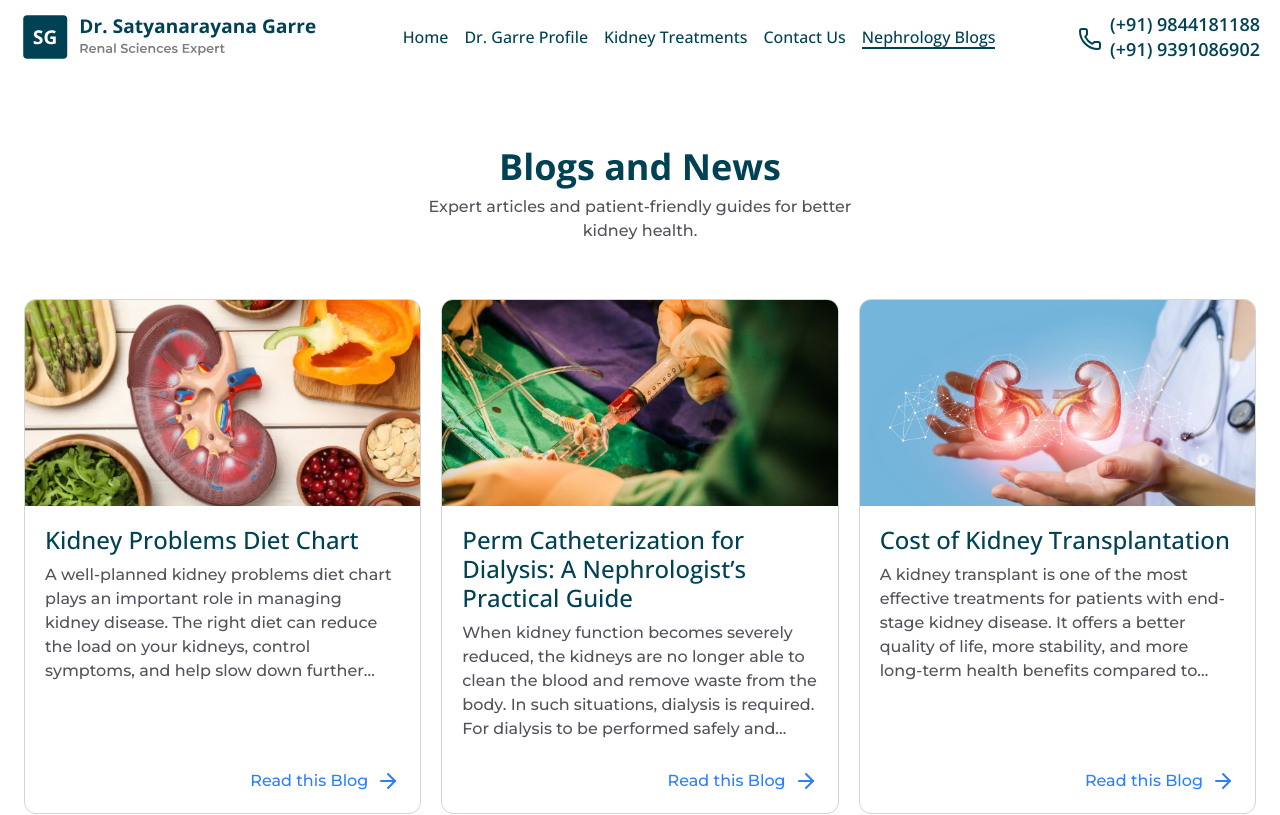
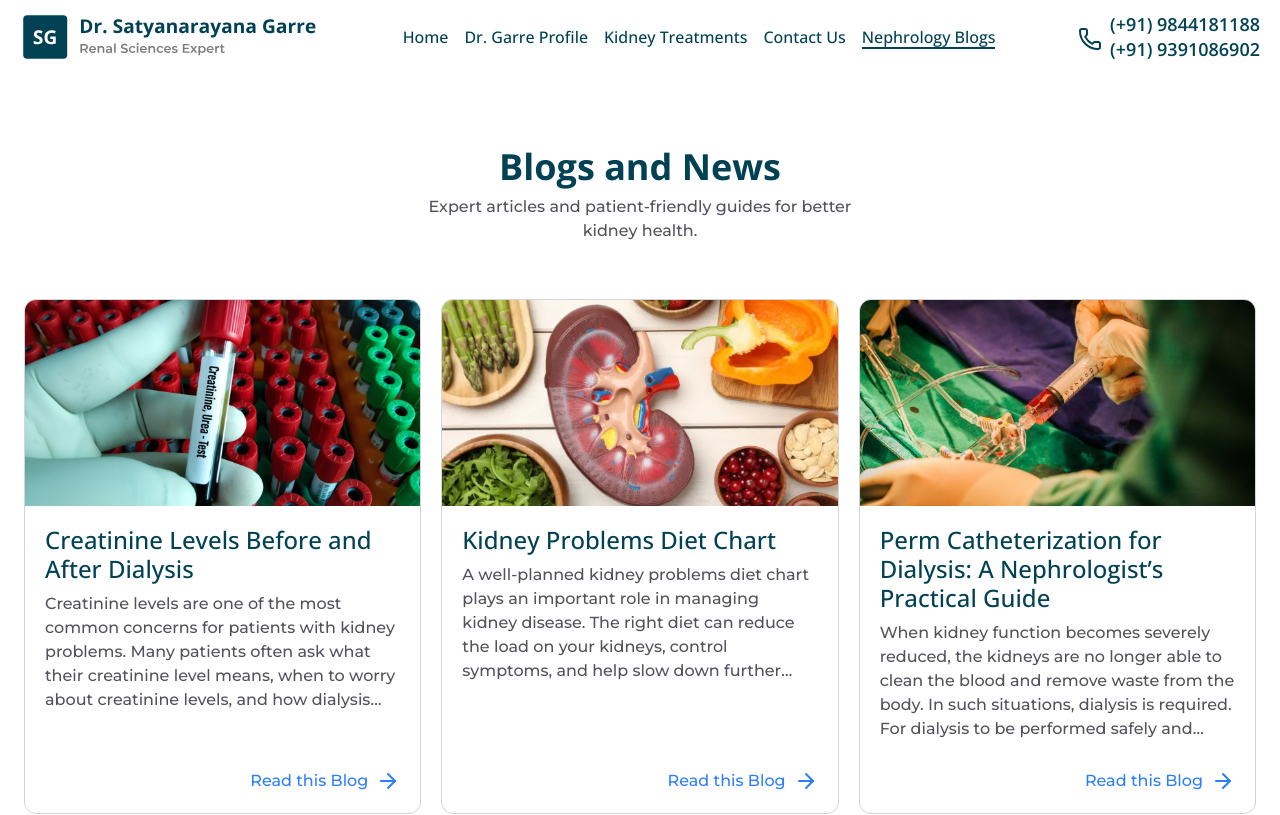
Before and after one commit to priyesshrai/dr-satyanarayana, a Next.js app: page /blogs in a window 1280 px wide. Shown: the top 815 px of the page. Built offline with nearby package versions, Linux system fonts and the light colour scheme.

Commit message:
Add blog post on creatinine levels before and after dialysis

```diff
--- /dev/null
+++ b/src/app/blogs/creatinine-levels-before-and-after-dialysis/page.tsx
@@ -0,0 +1,7 @@
+import React from 'react'
+
+export default function page() {
+  return (
+    <div>page</div>
+  )
+}
--- a/src/app/blogs/page.tsx
+++ b/src/app/blogs/page.tsx
@@ -75,6 +75,12 @@ export default function Blogs() {
       slug: '/blogs/kidney-problems-diet-chart',
       image: '/images/blog/kidney-problem-diet-chart-plan.webp'
     },
+    {
+      title: 'Creatinine Levels Before and After Dialysis',
+      content: 'Creatinine levels are one of the most common concerns for patients with kidney problems. Many patients often ask what their creatinine level means, when to worry about creatinine levels, and how dialysis affects these numbers. Understanding creatinine levels before and after dialysis can help patients make informed decisions about their kidney health.',
+      slug: '/blogs/creatinine-levels-before-and-after-dialysis',
+      image: '/images/blog/creatinine-levels-before-and-after-dialysis.png'
+    },
   ]
   return (
     <Section>
```
Also changed, not shown: public/images/blog/creatinine-levels-before-and-after-dialysis.png (added).
